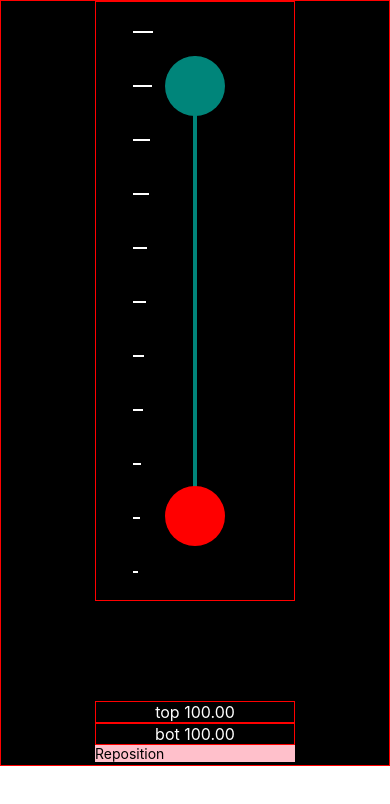
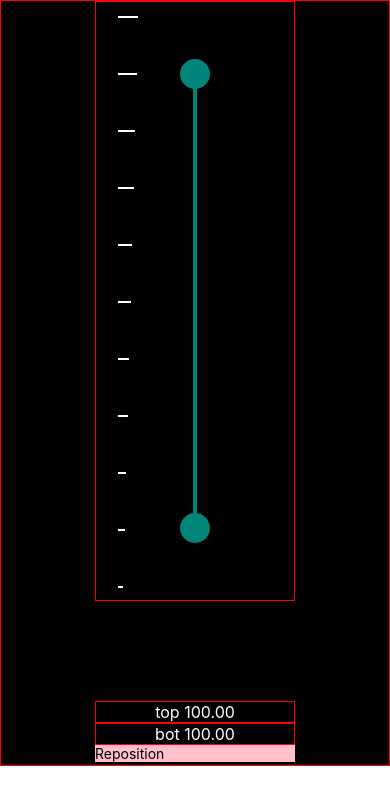
Before and after one commit to KailasMahavarkar/vertical-rheostat-rn, a React Native app: screen / in a window 390 px wide. Shown: the top 804 px of the page. Built offline with nearby package versions, Linux system fonts and the light colour scheme.

Commit message:
update code

```diff
--- a/App.tsx
+++ b/App.tsx
@@ -33,7 +33,7 @@ function App(): React.JSX.Element {
             }}
         >
             <VerticalRheostat
-                handleSize={60}
+                handleSize={30}
                 handleDelta={0}
                 rheostatWidth={200}
                 rheostatHeight={600}
@@ -49,7 +49,7 @@ function App(): React.JSX.Element {
                 topLabel={<Label value={10} />}
                 bottomLabel={<Label value={100} />}
 
-                shouldSnap={true}
+                shouldSnap={false}
                 snappingPoints={[minValue, 100, 200, 300, 400, 500, 600, 700, 800, 900, maxValue]}
 
                 topHandleValue={topValue}
--- a/VerticalRheostat/VerticalRheostat.tsx
+++ b/VerticalRheostat/VerticalRheostat.tsx
@@ -357,9 +357,7 @@ function VerticalRheostat({
                             height: handleSize,
                         },
                         styles.circle,
-                        {
-                            backgroundColor: 'red',
-                        },
+
                         {
                             transform: [
                                 { translateY: animatedOffsetBottom || 0 },
```
